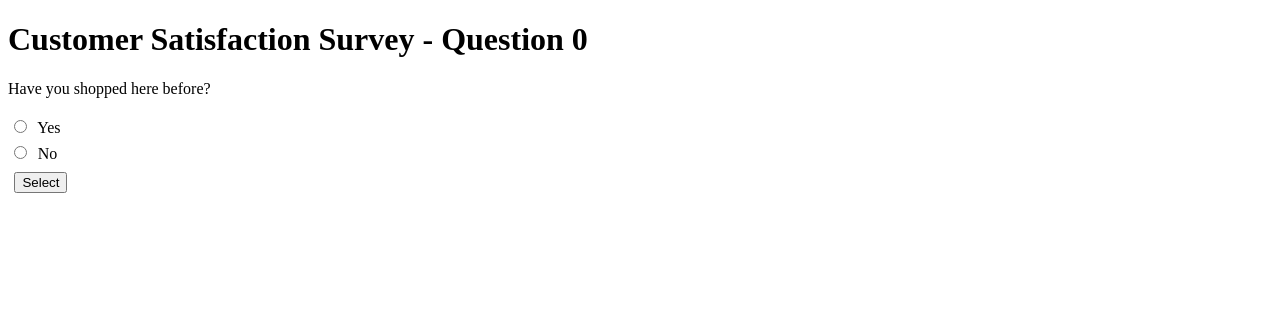
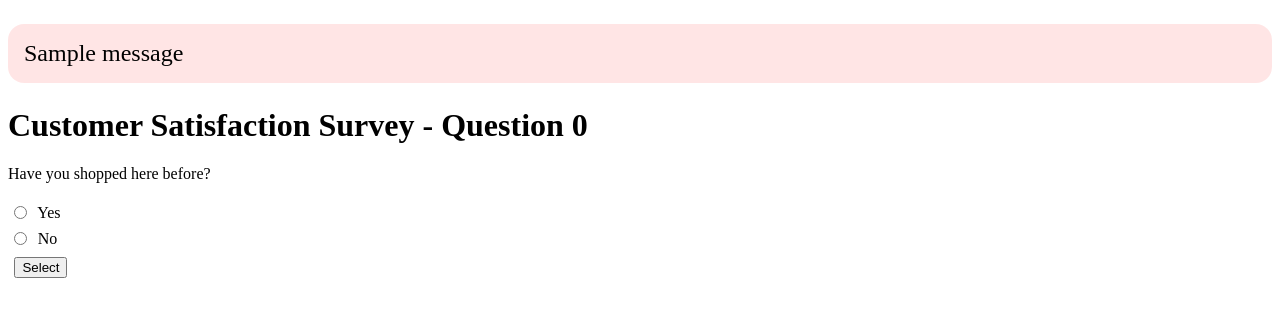
Before and after one commit to JPierre611/Flask_Survey_II, a Flask app: page /questions/0 in a window 1280 px wide. Shown: the top 317 px of the page. Run offline with Flask 2, Linux system fonts and the light colour scheme; one stand-in notice (Sample message) is shown.

Commit message:
feat: if the user tries to tinker with the URL to visit questions out of order, a message telling       them they're trying to access an invalid question will flash as part of the redirect

```diff
--- a/app.py
+++ b/app.py
@@ -1,5 +1,5 @@
 from crypt import methods
-from flask import Flask, request, render_template, redirect, flash, jsonify
+from flask import Flask, request, render_template, redirect, flash
 from flask_debugtoolbar import DebugToolbarExtension
 from surveys import satisfaction_survey
 
@@ -8,6 +8,8 @@ app = Flask(__name__)
 app.config['SECRET_KEY'] = "secret"
 app.config['DEBUG_TB_INTERCEPT_REDIRECTS'] = False
 debug = DebugToolbarExtension(app)
+
+INVALID_QUESTION_MSG = 'You attempted to access an invalid question.'
 
 responses = []
 
@@ -23,6 +25,7 @@ def handle_question(question):
 	if len(responses) < len(satisfaction_survey.questions):
 		if int(question) == len(responses):
 			return render_template('show_question_page.html', question=int(question), satisfaction=satisfaction_survey)
+		flash(INVALID_QUESTION_MSG)
 		return redirect(f'/questions/{len(responses)}')
 	return render_template('/thankyou.html', satisfaction=satisfaction_survey)
 
--- a/static/app.css
+++ b/static/app.css
@@ -1,3 +1,10 @@
 .choice {
   margin: .4rem;
 }
+
+.messages p {
+  padding: 1rem;
+  font-size: 1.5rem;
+  border-radius: 1rem;
+  background-color: rgba(255, 0, 0, 0.1);
+}
--- a/templates/base.html
+++ b/templates/base.html
@@ -8,6 +8,16 @@
   <title>{% block title %}{% endblock %}</title>
 </head>
 <body>
+  {% with messages = get_flashed_messages() %}
+  {% if messages %}
+    <section class="messages">
+      {% for msg in messages %}
+      <p>{{msg}}</p>
+      {% endfor %}
+    </section>
+  {% endif %}
+  {% endwith %}
+
   {% block content %}{% endblock %}
 </body>
 </html>
```
